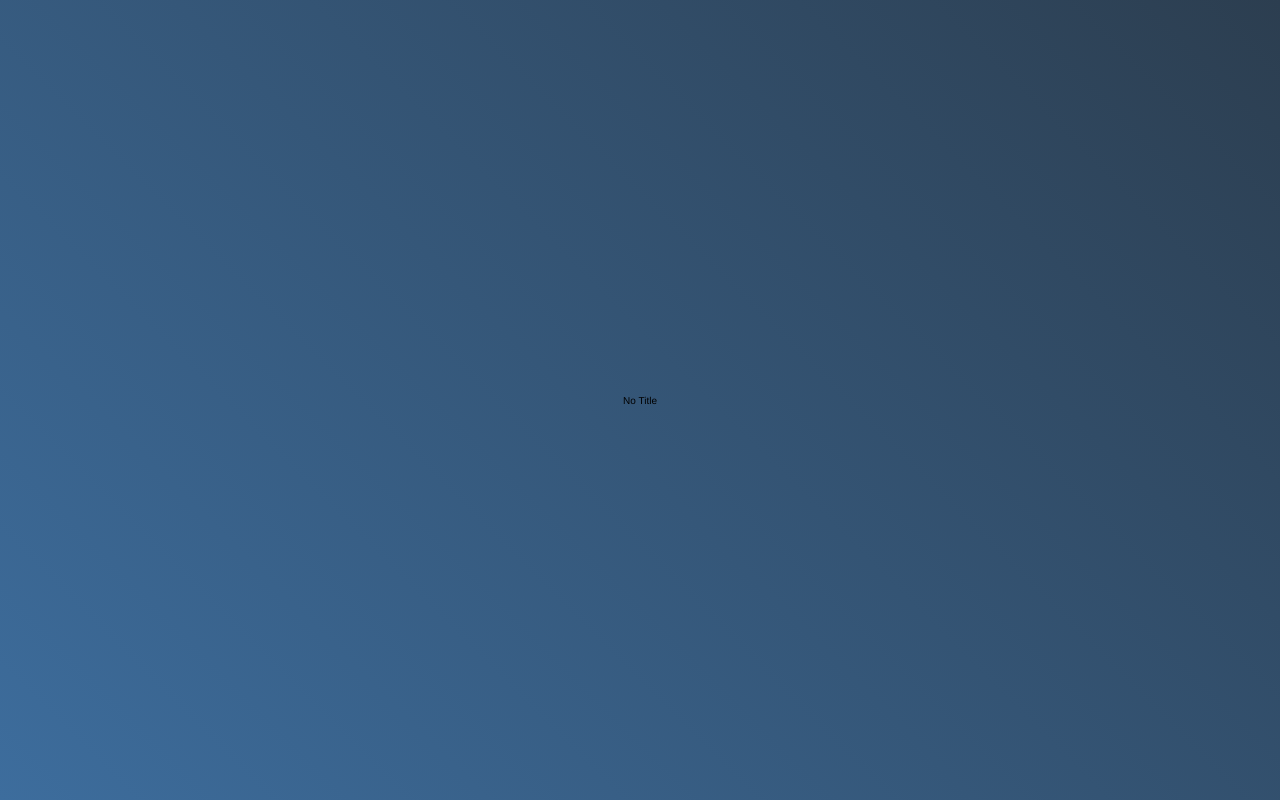
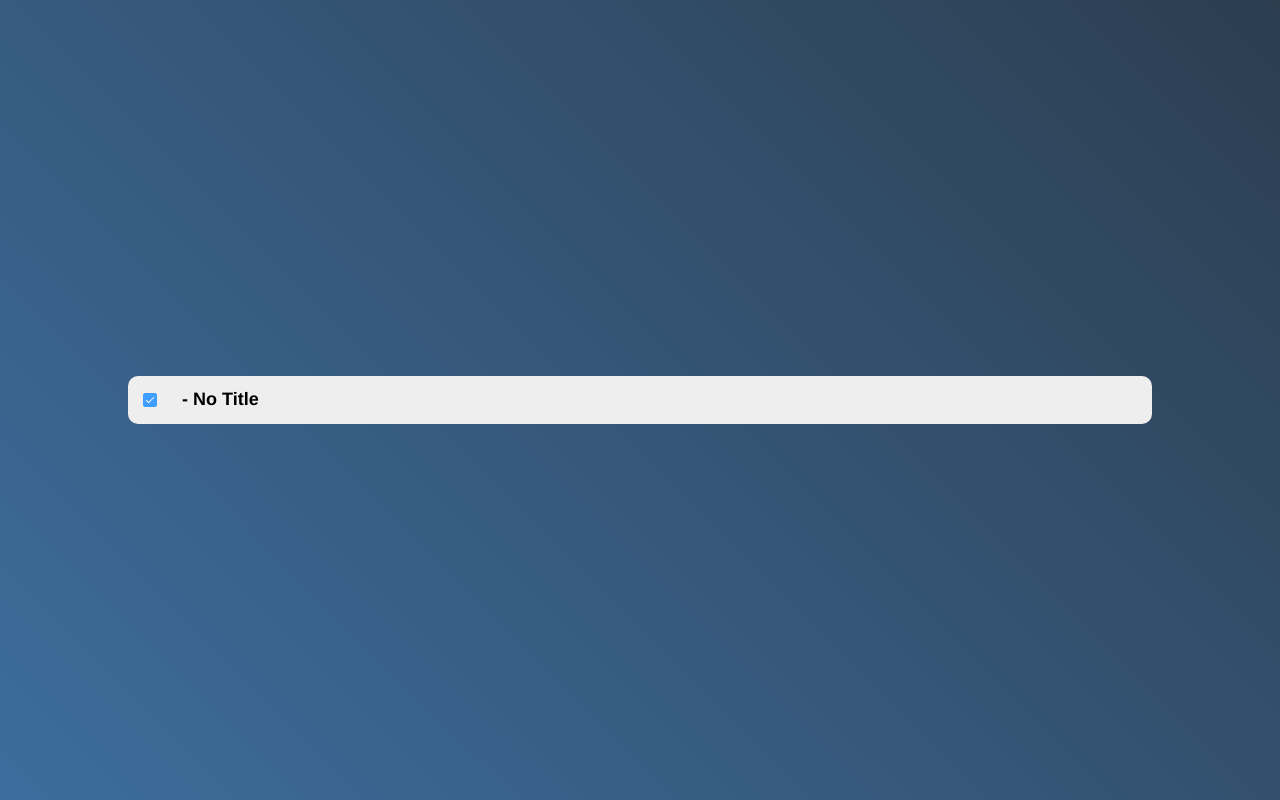
Before and after one commit to surkaa/kaa-todo-list-forntend, a Vue app: page / in a window 1280 px wide. Built offline with nearby package versions, Linux system fonts and the light colour scheme.

Commit message:
具体显示todo

```diff
--- a/src/components/TodoItem.vue
+++ b/src/components/TodoItem.vue
@@ -1,6 +1,13 @@
 <template>
   <div class="todo-item">
-    {{data.title}}
+    <div class="todo-item-flag">
+      <el-checkbox v-model="data.flag"></el-checkbox>
+    </div>
+    <div class="todo-item-content">
+      <div class="todo-item-title">
+        <span>{{ data.title }}</span>
+      </div>
+    </div>
   </div>
 </template>
 
@@ -18,5 +25,26 @@ export default {
 </script>
 
 <style scoped>
+.todo-item {
+  display: flex;
+  flex-direction: row;
+  padding: 1rem;
+}
+
+.todo-item-flag {
+  margin: 0.5rem;
+}
+
+.todo-item-content {
+  margin: auto 2rem;
+  font-size: 1.8rem;
+  font-weight: bold;
+  display: flex;
+  flex-direction: row;
+}
+
+.todo-item-title::before {
+  content: ' - ';
+}
 
 </style>
--- a/src/views/TodoListPage.vue
+++ b/src/views/TodoListPage.vue
@@ -15,7 +15,7 @@ export default {
   },
   data() {
     return {
-      data: new Todo("No Title")
+      data: new Todo("No Title", "", true)
     }
   }
 }
@@ -23,5 +23,9 @@ export default {
 </script>
 
 <style scoped>
-
+.todo-list {
+  width: 80%;
+  background-color: #eeeeee;
+  border-radius: 10px;
+}
 </style>
```
